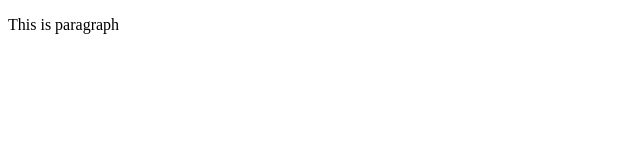
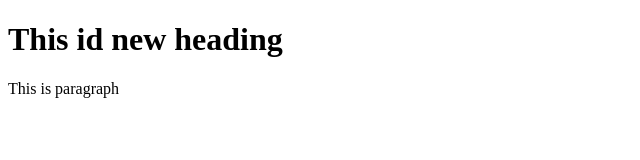
Before and after one commit to MaheshAlgule/hello, a plain HTML site: page index.html in a window 1280 px wide. Shown: the whole page, without its empty margins (0-640 px from the left). Drawn offline with Linux system fonts and the light colour scheme.

Commit message:
Added heading

```diff
--- a/index.html
+++ b/index.html
@@ -7,6 +7,7 @@
     <title>Title</title>
 </head>
 <body>
+    <h1>This id new heading</h1>
     <p>This is paragraph</p>
 
 </body>
```
